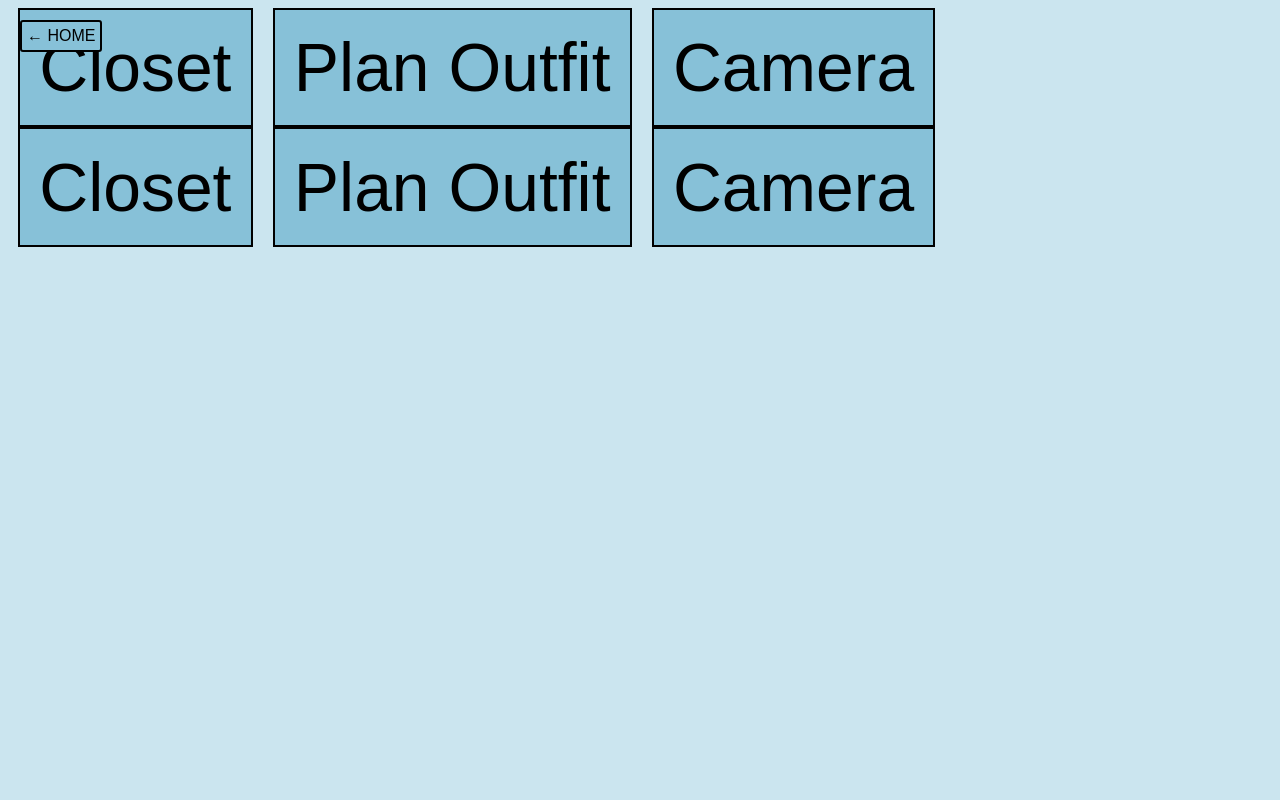
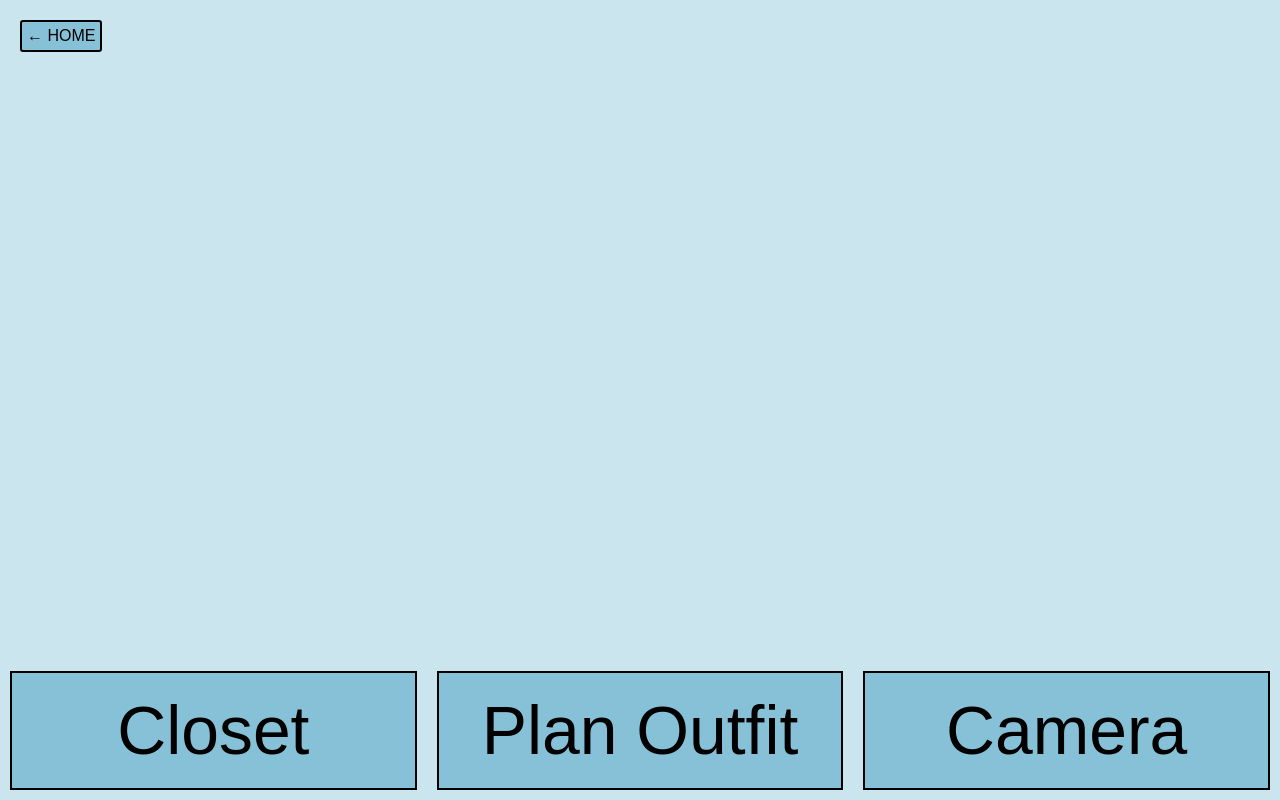
Before and after one commit to hejonathan/virtualcloset, a React (Vite) app in the folder client/: page / in a window 1280 px wide. Built offline with nearby package versions, Linux system fonts and the light colour scheme.

Commit message:
finally fixed the floating button issue, fixed to the bottom by app.css

```diff
--- a/client/src/App.css
+++ b/client/src/App.css
@@ -4,3 +4,22 @@ body {
   background-color: #cbe5ef !important;
   font-family: 'Lato', sans-serif !important;
 }
+
+.bottom-fixed-container {
+  position: fixed;
+  bottom: 0;
+  left: 0;
+  right: 0;
+  width: 100%;
+  display: flex;
+  justify-content: center;
+  background-color: #cbe5ef; /* Same as the body background */
+  padding: 10px 0; /* Add padding for the buttons */
+}
+
+.button-style {
+  flex: 1;
+  margin: 0 10px;
+  font-size: 5.3vw;
+  padding: 1.5vw;
+}
--- a/client/src/App.tsx
+++ b/client/src/App.tsx
@@ -1,14 +1,14 @@
 import Alert from "./components/Alert";
 import ListGroup from "./components/ListGroup";
-import Button from "./components/Button"; //bottom two buttons
-import ClosetShelf from "./components/Shelf"; //closet
+import Button from "./components/Button"; // bottom three buttons
+import ClosetShelf from "./components/Shelf"; // closet
 import CameraPage from "./components/Camera";
 
 import React, { useState } from "react";
 
 import "./App.css";
 
-import axios from 'axios'
+import axios from "axios";
 
 function App() {
   const [page, setPage] = useState("home");
@@ -45,21 +45,6 @@ function App() {
       >
         ← HOME
       </button>
-      <Button
-        color1={colors.secondary}
-        borderColor1={"black"}
-        onClick1={() => setPage("myCloset")}
-        children1="Closet"
-        color2={colors.secondary}
-        borderColor2={"black"}
-        onClick2={() => setPage("planOutfit")}
-        children2="Plan Outfit"
-        color3={colors.secondary}
-        borderColor3={"black"}
-        onClick3={() => setPage("camera")}
-        children3="Camera"
-        setPage={setPage}
-      />
       {page === "home" ? (
         <Button
           color1={colors.secondary}
@@ -83,35 +68,25 @@ function App() {
       ) : (
         <CameraPage />
       )}
+      <div className="bottom-fixed-container">
+        <Button
+          color1={colors.secondary}
+          borderColor1={"black"}
+          onClick1={() => setPage("myCloset")}
+          children1="Closet"
+          color2={colors.secondary}
+          borderColor2={"black"}
+          onClick2={() => setPage("planOutfit")}
+          children2="Plan Outfit"
+          color3={colors.secondary}
+          borderColor3={"black"}
+          onClick3={() => setPage("camera")}
+          children3="Camera"
+          setPage={setPage}
+        />
+      </div>
     </div>
   );
 }
 
 export default App;
-
-/*
-  let items = ["1", "2", "3", "4", "5"];
-  const handleSelectedItem = (item: string) => {
-    console.log(item);
-  };
-  return (
-    <div>
-
-      <ListGroup
-        items={items}
-        heading="Categories"
-        onSelectItem={handleSelectedItem}
-      />
-    </div>
-  );
-
-
-
-  return (
-    <div>
-      <Alert>
-        Hello <span>World</span>
-      </Alert>
-    </div>
-  );
-  */
--- a/client/src/components/Button.tsx
+++ b/client/src/components/Button.tsx
@@ -30,16 +30,13 @@ const Button: React.FC<Props> = ({
   setPage,
 }) => {
   return (
-    <div className="d-flex justify-content-between position-fixed bottom-0 start-0 end-0 p-3">
+    <div className="bottom-fixed-container">
       <button
         style={{
           backgroundColor: color1,
           border: `2px solid ${borderColor1}`,
-          margin: "0 10px",
-          fontSize: "5.3vw", // Adjust as needed
-          padding: "1.5vw", // Adjust as needed
         }}
-        className="btn btn-lg w-33"
+        className="btn btn-lg button-style"
         onClick={() => {
           onClick1();
           setPage("myCloset");
@@ -51,11 +48,8 @@ const Button: React.FC<Props> = ({
         style={{
           backgroundColor: color2,
           border: `2px solid ${borderColor2}`,
-          margin: "0 10px",
-          fontSize: "5.3vw", // Adjust as needed
-          padding: "1.5vw", // Adjust as needed
         }}
-        className="btn btn-lg w-33"
+        className="btn btn-lg button-style"
         onClick={() => {
           onClick2();
           setPage("planOutfit");
@@ -67,11 +61,8 @@ const Button: React.FC<Props> = ({
         style={{
           backgroundColor: color3,
           border: `2px solid ${borderColor3}`,
-          margin: "0 10px",
-          fontSize: "5.3vw", // Adjust as needed
-          padding: "1.5vw", // Adjust as needed
         }}
-        className="btn btn-lg w-33"
+        className="btn btn-lg button-style"
         onClick={() => {
           onClick3();
           setPage("camera");
```
Also changed, not shown: client/src/components/ButtonGroup.tsx (added, +50 -0 lines), 3 other files (tests, documents, lock files or other folders).
